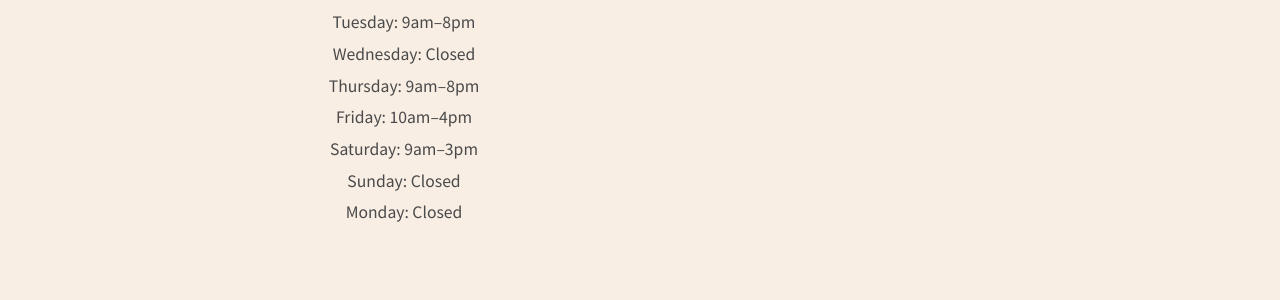
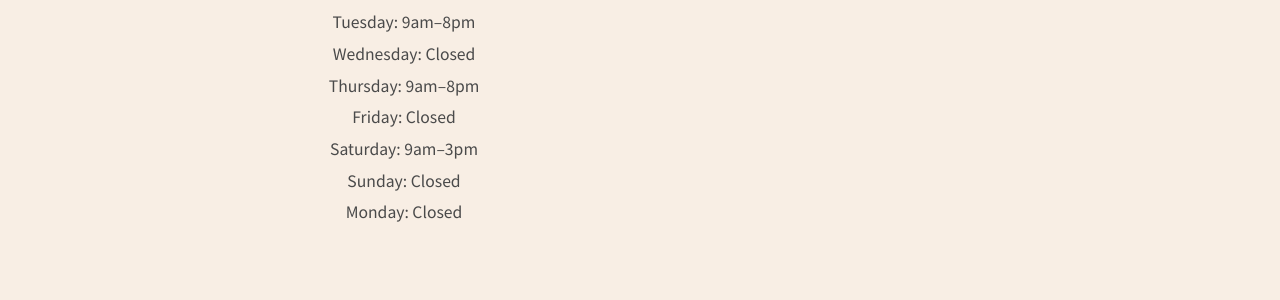
Before and after one commit to dbmorris/love-hair-by-charmaine, a Jekyll site: the page built from index.html, in a window 1280 px wide and 900 px high, scrolled down 2504 px. Shown: the part 300-600 px from the top of the window. Built offline with Jekyll 4.4.1, drawn with Linux system fonts in a browser that asks for light colours; some web fonts are replaced.

Commit message:
removing friday opening times

```diff
--- a/_includes/two-column.html
+++ b/_includes/two-column.html
@@ -10,7 +10,7 @@
           <li>Tuesday: 9am–8pm</li>
           <li>Wednesday: Closed</li>
           <li>Thursday: 9am–8pm</li>
-          <li>Friday: 10am–4pm</li>
+          <li>Friday: Closed</li>
           <li>Saturday: 9am–3pm</li>
           <li>Sunday: Closed</li>
           <li>Monday: Closed</li>
```
